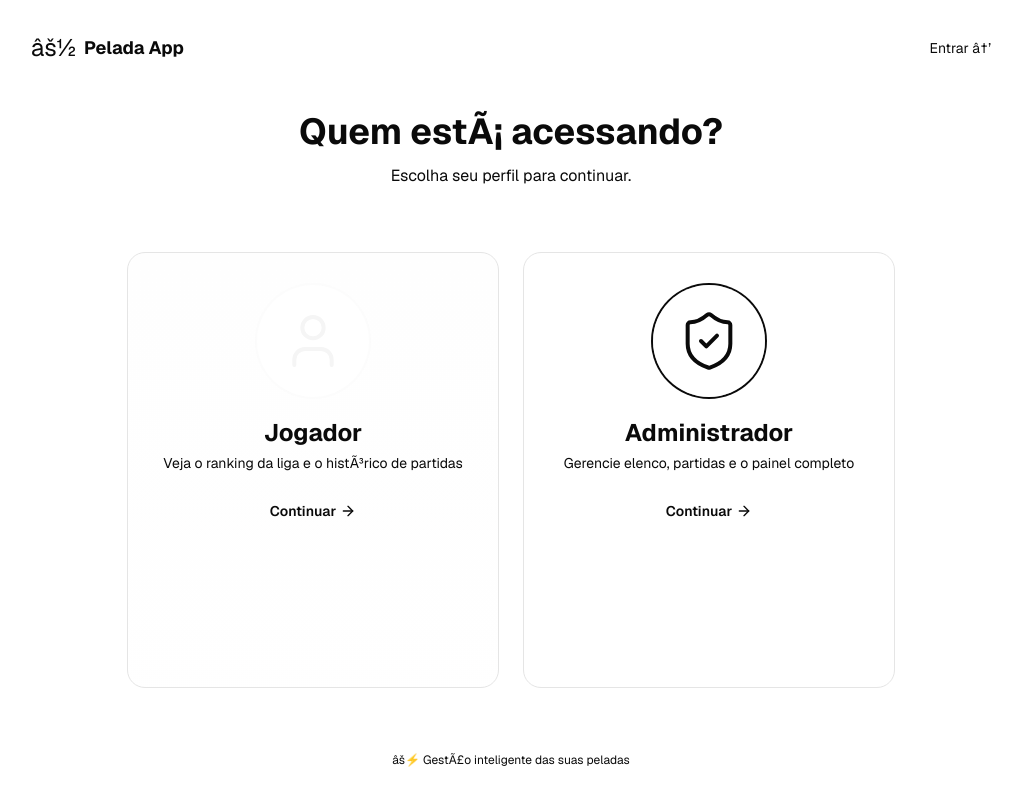
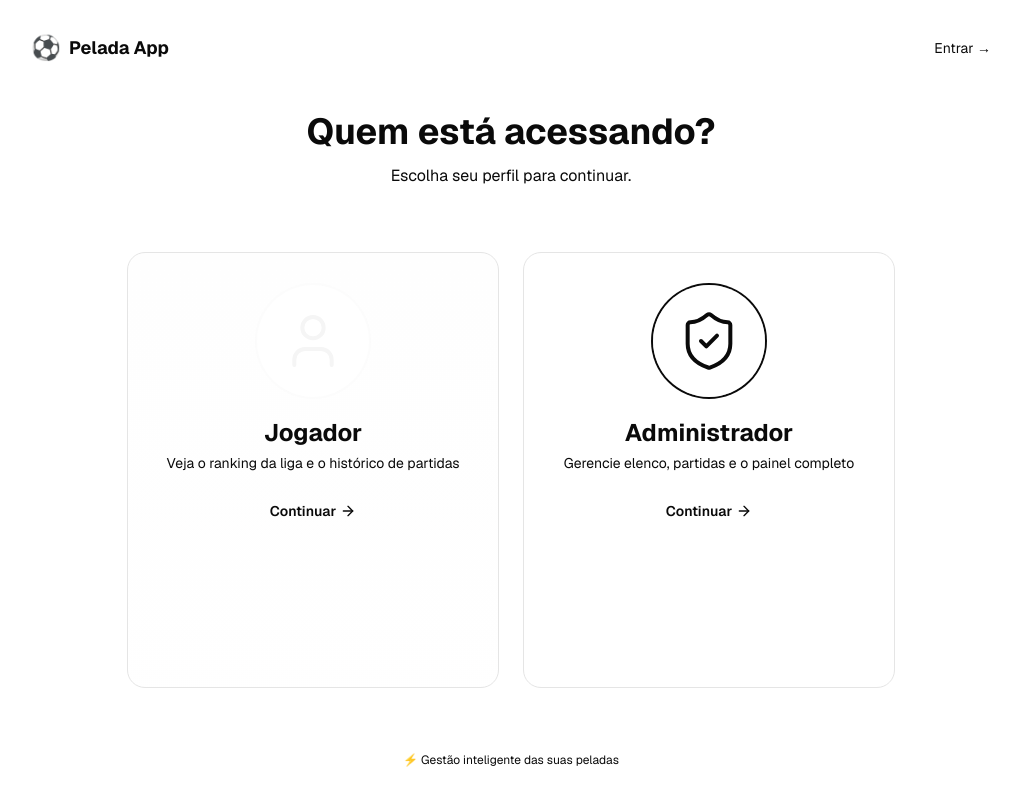
Before and after one commit to lorranDeiro/pelada-app, a Next.js app: page / in a window 1280 px wide. Shown: the whole page, without its empty margins (129-1151 px from the left). Built offline with nearby package versions, Linux system fonts and the light colour scheme; no server answers; the database is empty.

Commit message:
update fronted

```diff
--- a/app/page.tsx
+++ b/app/page.tsx
@@ -28,7 +28,7 @@ export default function LandingPage() {
       <div className="mx-auto flex min-h-screen w-full max-w-5xl flex-col px-4 py-8 sm:px-6 lg:px-8">
         <header className="mb-12 flex items-center justify-between">
           <div className="flex items-center gap-2">
-            <span className="text-2xl">âš½</span>
+            <span className="text-2xl">⚽</span>
             <span className="text-lg font-bold">Pelada App</span>
           </div>
           <div className="flex items-center gap-4">
@@ -53,14 +53,14 @@ export default function LandingPage() {
                 href="/login"
                 className="text-sm text-text-secondary transition hover:text-accent-bright"
               >
-                Entrar â†’
+                Entrar →
               </Link>
             )}
           </div>
         </header>
 
         <div className="mb-10 space-y-3 text-center sm:mb-16">
-          <h1 className="text-3xl font-bold sm:text-4xl">Quem estÃ¡ acessando?</h1>
+          <h1 className="text-3xl font-bold sm:text-4xl">Quem está acessando?</h1>
           <p className="text-text-secondary">
             Escolha seu perfil para continuar.
           </p>
@@ -70,7 +70,7 @@ export default function LandingPage() {
           <ProfileCard
             href="/jogador"
             label="Jogador"
-            description="Veja o ranking da liga e o histÃ³rico de partidas"
+            description="Veja o ranking da liga e o histórico de partidas"
             icon={<User className="size-16 text-accent" strokeWidth={1.5} />}
             ringColor="ring-accent/30 hover:ring-accent"
             glowColor="from-accent/20 to-accent/5"
@@ -88,7 +88,7 @@ export default function LandingPage() {
         </div>
 
         <footer className="mt-16 text-center text-xs text-text-secondary">
-          âš⚡ GestÃ£o inteligente das suas peladas
+          ⚡ Gestão inteligente das suas peladas
         </footer>
       </div>
     </main>
--- a/components/player-action-sheet.tsx
+++ b/components/player-action-sheet.tsx
@@ -23,19 +23,19 @@ interface Props {
 }
 
 const BASE_ACTIONS: { type: EventType; label: string; icon?: React.ReactNode; tone?: 'danger' }[] = [
-  { type: 'GOAL', label: 'âš½ Gol', icon: <Goal className="size-4" /> },
-  { type: 'WINNING_GOAL', label: 'ðŸ”¥ Gol Decisivo', icon: <Zap className="size-4 text-amber-400" /> },
-  { type: 'ASSIST', label: 'ðŸ…°ï¸ AssistÃªncia', icon: <Hand className="size-4" /> },
-  { type: 'TACKLE', label: 'ðŸ›¡ï¸ Desarme' },
-  { type: 'CREATION', label: 'âœ¨ CriaÃ§Ã£o' },
-  { type: 'MISTAKE_LEADING_GOAL', label: 'ðŸ˜¬ Erro que virou gol', tone: 'danger' },
-  { type: 'OWN_GOAL', label: 'ðŸ¤¦ Gol contra', tone: 'danger' },
+  { type: 'GOAL', label: '⚽ Gol', icon: <Goal className="size-4" /> },
+  { type: 'WINNING_GOAL', label: '🔥 Gol Decisivo', icon: <Zap className="size-4 text-amber-400" /> },
+  { type: 'ASSIST', label: '🅰️ Assistência', icon: <Hand className="size-4" /> },
+  { type: 'TACKLE', label: '🛡️ Desarme' },
+  { type: 'CREATION', label: '✨ Criação' },
+  { type: 'MISTAKE_LEADING_GOAL', label: '😬 Erro que virou gol', tone: 'danger' },
+  { type: 'OWN_GOAL', label: '🤦 Gol contra', tone: 'danger' },
 ];
 
 const GK_ACTIONS: { type: EventType; label: string; icon?: React.ReactNode; tone?: 'danger' }[] = [
-  { type: 'SAVE', label: 'ðŸ§¤ Defesa', icon: <Trophy className="size-4 text-emerald-400" /> },
-  { type: 'PENALTY_SAVE', label: 'ðŸ§¤ PÃªnalti defendido' },
-  { type: 'GOAL_CONCEDED_GK', label: 'ðŸ˜£ Sofreu gol', tone: 'danger' },
+  { type: 'SAVE', label: '🧤 Defesa', icon: <Trophy className="size-4 text-emerald-400" /> },
+  { type: 'PENALTY_SAVE', label: '🧤 Pênalti defendido' },
+  { type: 'GOAL_CONCEDED_GK', label: '😫 Sofreu gol', tone: 'danger' },
 ];
 
 export function PlayerActionSheet({ player, isOnGoal, onClose, onPick }: Props) {
@@ -88,7 +88,7 @@ export function PlayerActionSheet({ player, isOnGoal, onClose, onPick }: Props)
             <DialogTitle className="text-center text-xl">
               {player ? (
                 <span className="flex items-center justify-center gap-2">
-                  {isOnGoal && <span className="text-emerald-500">ðŸ§¤</span>}
+                  {isOnGoal && <span className="text-emerald-500">🧤</span>}
                   {player.name}
                 </span>
               ) : null}
```
Also changed, not shown: components/player-comparison.tsx (line endings or trailing spaces).
